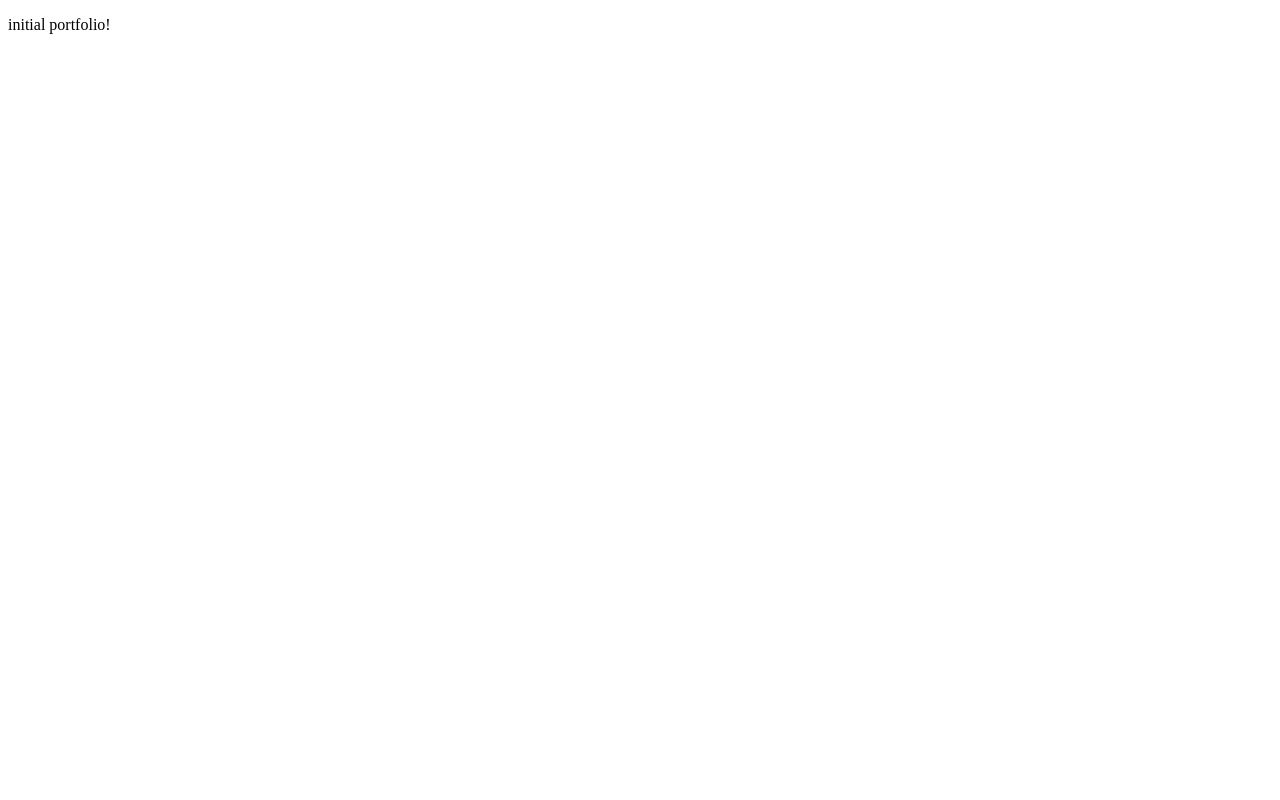
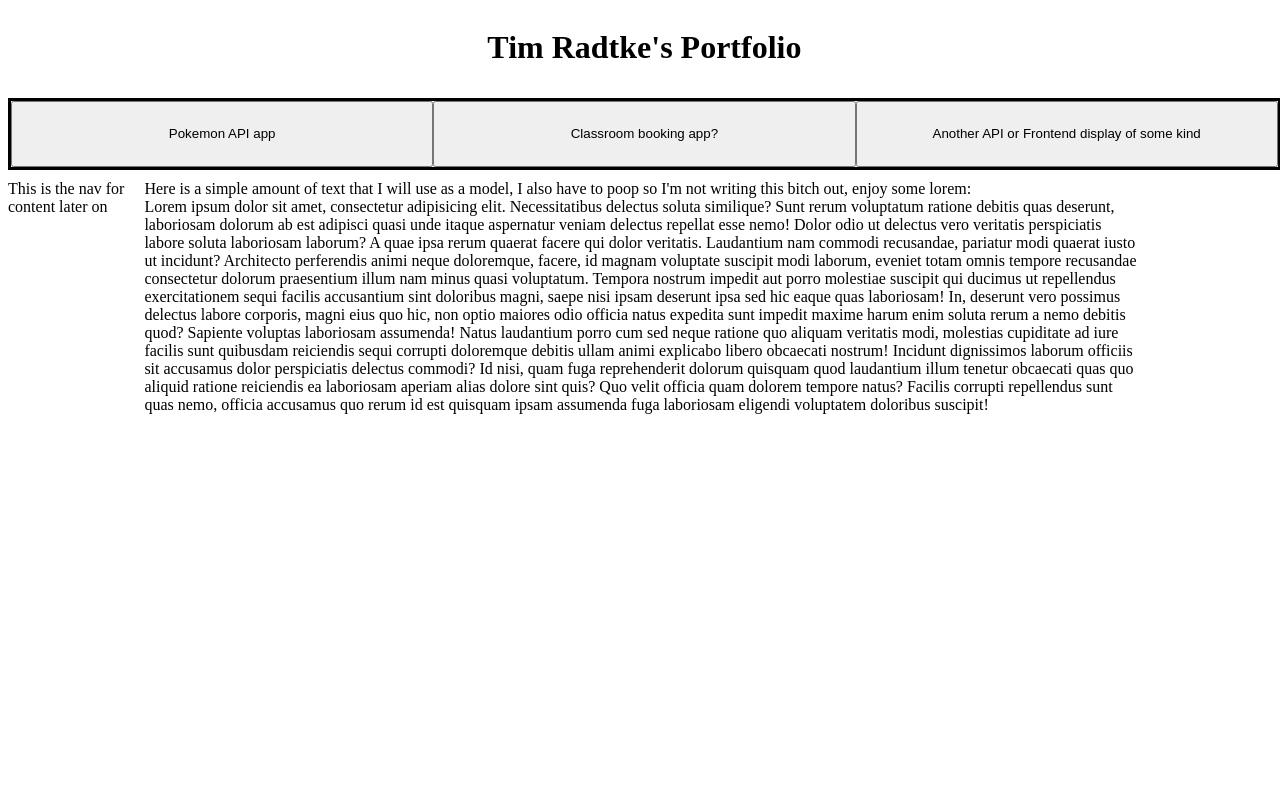
Before and after one commit to timotah/portfolio, a plain HTML site: page index.html in a window 1280 px wide. Shown: the top 800 px of the page. Drawn offline with Linux system fonts and the light colour scheme.

Commit message:
updates during class

```diff
--- /dev/null
+++ b/global.css
@@ -0,0 +1,46 @@
+* {
+    box-sizing: border-box;
+}
+
+header {
+    grid-area: header;
+    text-align: center;
+}
+
+main {
+    grid-area: main;
+}
+
+#pageNav {
+    grid-area: navbar;
+    border: 3px solid black;
+}
+
+.navList {
+    display: grid;
+    grid-template-columns: 1fr 1fr 1fr;
+    height: 100%;
+    padding: 0;
+    margin: 0;
+    margin-bottom: 20px;
+}
+#contentNav {
+    grid-area: contentnav;
+}
+
+footer {
+    grid-area: footer;
+}
+
+body {
+    min-height: 100vh;
+    display: grid;
+    gap: 10px;
+    grid-template-columns: 10% auto 10%;
+    grid-template-rows: min-content 5% auto 10%;
+    grid-template-areas:
+        ". header ."
+        "navbar navbar navbar"
+        "contentnav main right"
+        ". footer .";
+}
--- a/index.html
+++ b/index.html
@@ -4,8 +4,77 @@
         <meta charset="UTF-8" />
         <meta name="viewport" content="width=device-width, initial-scale=1.0" />
         <title>Document</title>
+        <link rel="stylesheet" href="global.css" />
     </head>
+
+    <!-- simple wrapper - body is the main grid -->
     <body>
-        <p>initial portfolio!</p>
+        <header>
+            <h1>Tim Radtke's Portfolio</h1>
+        </header>
+
+        <nav id="pageNav">
+            <ul class="navList">
+                <button>Pokemon API app</button>
+                <button>Classroom booking app?</button>
+                <button>Another API or Frontend display of some kind</button>
+            </ul>
+        </nav>
+
+        <nav id="contentNav">This is the nav for content later on</nav>
+
+        <main>
+            <article>
+                <span>
+                    Here is a simple amount of text that I will use as a model,
+                    I also have to poop so I'm not writing this bitch out, enjoy
+                    some lorem: </span
+                ><br />Lorem ipsum dolor sit amet, consectetur adipisicing elit.
+                Necessitatibus delectus soluta similique? Sunt rerum voluptatum
+                ratione debitis quas deserunt, laboriosam dolorum ab est
+                adipisci quasi unde itaque aspernatur veniam delectus repellat
+                esse nemo! Dolor odio ut delectus vero veritatis perspiciatis
+                labore soluta laboriosam laborum? A quae ipsa rerum quaerat
+                facere qui dolor veritatis. Laudantium nam commodi recusandae,
+                pariatur modi quaerat iusto ut incidunt? Architecto perferendis
+                animi neque doloremque, facere, id magnam voluptate suscipit
+                modi laborum, eveniet totam omnis tempore recusandae consectetur
+                dolorum praesentium illum nam minus quasi voluptatum. Tempora
+                nostrum impedit aut porro molestiae suscipit qui ducimus ut
+                repellendus exercitationem sequi facilis accusantium sint
+                doloribus magni, saepe nisi ipsam deserunt ipsa sed hic eaque
+                quas laboriosam! In, deserunt vero possimus delectus labore
+                corporis, magni eius quo hic, non optio maiores odio officia
+                natus expedita sunt impedit maxime harum enim soluta rerum a
+                nemo debitis quod? Sapiente voluptas laboriosam assumenda! Natus
+                laudantium porro cum sed neque ratione quo aliquam veritatis
+                modi, molestias cupiditate ad iure facilis sunt quibusdam
+                reiciendis sequi corrupti doloremque debitis ullam animi
+                explicabo libero obcaecati nostrum! Incidunt dignissimos laborum
+                officiis sit accusamus dolor perspiciatis delectus commodi? Id
+                nisi, quam fuga reprehenderit dolorum quisquam quod laudantium
+                illum tenetur obcaecati quas quo aliquid ratione reiciendis ea
+                laboriosam aperiam alias dolore sint quis? Quo velit officia
+                quam dolorem tempore natus? Facilis corrupti repellendus sunt
+                quas nemo, officia accusamus quo rerum id est quisquam ipsam
+                assumenda fuga laboriosam eligendi voluptatem doloribus
+                suscipit!
+            </article>
+            <object
+                data="resume.pdf"
+                type="application/pdf"
+                height="1000"
+                width="1000"
+            ></object>
+        </main>
+        <footer>
+            <p>
+                Please contact
+                <a
+                    href="mailto:timotah@proton.me?subject=I saw your portfolio site!"
+                    >timotah@proton.me</a
+                >
+            </p>
+        </footer>
     </body>
 </html>
```
Also changed, not shown: 1 other file.
